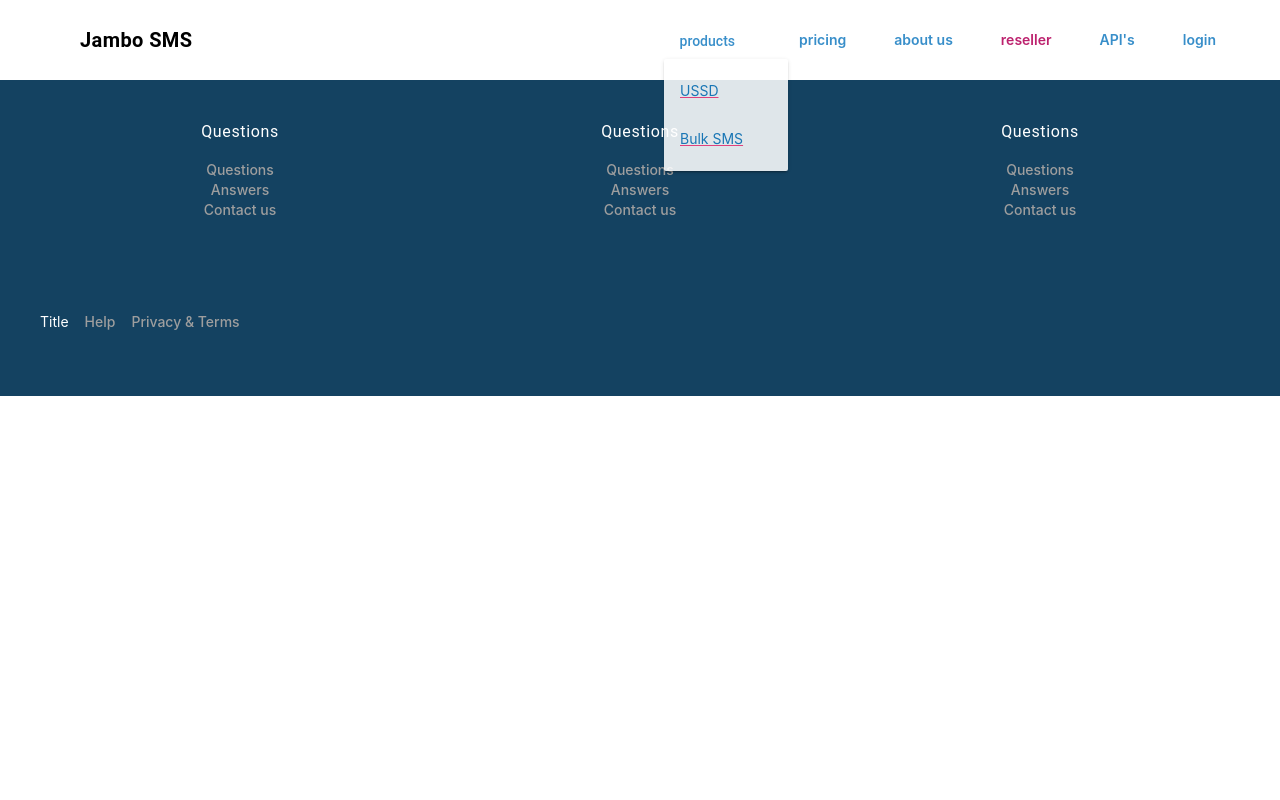
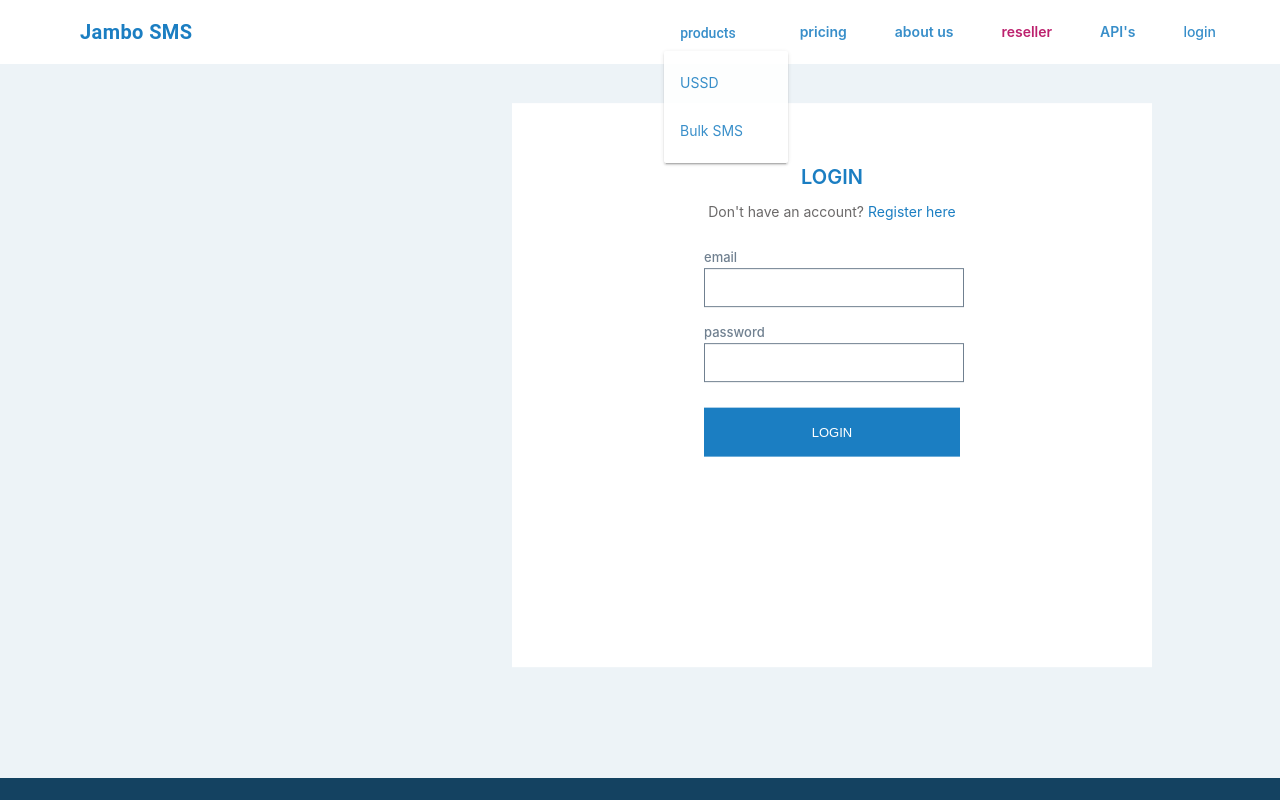
Before and after one commit to ElMonstro/marketing-app-frontend, a React (Create React App) app: page /auth in a window 1280 px wide. Both pictures are taken after a click on the button "products". Built offline with nearby package versions, Linux system fonts and the light colour scheme.

Commit message:
register implemented(buggy?)

```diff
--- a/package.json
+++ b/package.json
@@ -9,6 +9,7 @@
     "@testing-library/react": "^9.3.2",
     "@testing-library/user-event": "^7.1.2",
     "axios": "^0.19.2",
+    "cheers-alert": "^1.4.1",
     "formik": "^2.1.4",
     "material-design-lite": "^1.3.0",
     "node-sass": "^4.13.1",
--- a/src/services/authService.js
+++ b/src/services/authService.js
@@ -1,20 +1,23 @@
 import axios from 'axios';
-import baseUrl from './index';
+import baseUrl from './baseURL';
+import cheers from 'cheers-alert';
+import 'cheers-alert/src/cheers-alert.css';
 
 export default class AuthService {
-    API_KEY = process.env.API_KEY;
-    static async getAllcurrencies(){
-        const url = `${baseUrl()}/auth/register/`;
-        console.log('+'.repeat(10), url);
-        return axios(
-            {
-                method: 'post',
-                url: url,
-                data: {
 
-                }
-            }
-        )
+    static async registerUser(userDetails) {
+        try {
+            const url = `${baseUrl()}/auth/register/`;
+            const { email, phone, fullname: full_name, company, password, confirmPassword: confirmed_password, county } = userDetails;
+            const newUser = { email, phone, full_name, company, password, confirmed_password, county }
+            console.log('+++++++++', newUser);
+
+            const response = await axios.post(url, newUser);
+            return response;
+
+        } catch (error) {
+            console.log ('+++++++++kjhgfdfghuhgf', error.response.data);
+        }
 
     }
 }
--- a/src/services/baseURL.js
+++ b/src/services/baseURL.js
@@ -1,5 +1,5 @@
 const resolve_base_url = () => {
-    const base_url = 'jambo-sms-backend-staging.herokuapp.com/api/v1';
+    const base_url = 'https://jambo-sms-backend-staging.herokuapp.com/api/v1';
     return base_url;
 }
 export default resolve_base_url;
--- a/src/views/auth/index.js
+++ b/src/views/auth/index.js
@@ -18,26 +18,13 @@ export default class Auth extends Component {
     render () {
         const {loginActive} = this.state;
         return (
-            <div class="mdl-layout mdl-js-layout mdl-layout--fixed-header">
-            <header class="mdl-layout__header mdl-layout__header--transparent">
-                <div class="mdl-layout__header-row">
-                {/* <!-- Title --> */}
-                <span class="mdl-layout-title">Jambo SMS</span>
-                {/* <!-- Add spacer, to align navigation to the right --> */}
-                <div class="mdl-layout-spacer"></div>
-                {/* <!-- Navigation --> */}
-                <div></div>
-                </div>
-            </header>
-                    <main class="mdl-layout__content">
-
+            <div className="auth-page">
                 <div className="auth-container">
                     {loginActive ?
                         <LoginForm changeAuthActiveState={this.changeAuthActiveState} />
                             :
                         <RegisterForm changeAuthActiveState={this.changeAuthActiveState} />}
                 </div>
-                    </main>
             </div>
             )
         };
--- a/src/views/auth/index.scss
+++ b/src/views/auth/index.scss
@@ -1,13 +1,20 @@
-.mdl-layout__header .mdl-layout__header-row {
-    // background: #ffffff;
-    color: #1B7EC2;
-    height: 80px;
-    box-shadow: none !important;
+.auth-page {
+    height: 97%;
+    background: #edf3f7;
 }
 
 .auth-container {
         position: relative;
-        padding-top: 3%;
+        height: 70%;
         left: 40%;
         width: 50%;
+        background: #ffffff;
+        top: 45%;
+        transform: translate(0, -50%);
+        padding-top: 5%;
+
+        form{
+            position: relative;
+            width: 100%;
+        }
     }
--- a/src/views/auth/registerForm.js
+++ b/src/views/auth/registerForm.js
@@ -3,6 +3,7 @@ import { useFormik } from 'formik';
 
 import { yupRegObj } from './validation';
 import './register.scss';
+import AuthService from './../../services/authService';
 
 
 const RegisterForm = (props) => {
@@ -20,8 +21,11 @@ const RegisterForm = (props) => {
             confirmPassword: '',
             },
             validationSchema: yupRegObj,
-            onSubmit: values => {
-                // alert(JSON.stringify(values, null, 2));
+            onSubmit: async (values) => {
+                console.log('button clicked')
+                const response = await AuthService.registerUser(values);
+                console.log('+++++++response-data', response);
+                console.log('+++++++response', response.data);
             },
         });
 
--- a/src/views/homepage/index.js
+++ b/src/views/homepage/index.js
@@ -2,7 +2,8 @@ import React, { Component } from 'react';
 import { Switch, Route, Link } from 'react-router-dom';
 
 import UssdProductPage from './../../components/productsPages/ussd';
-import BulkSmsProductPage from './../../components/productsPages/bulksms.js'
+import BulkSmsProductPage from './../../components/productsPages/bulksms.js';
+import Auth from './../auth';
 
 export default class Homepage extends Component {
 
@@ -13,7 +14,7 @@ export default class Homepage extends Component {
             <header class="mdl-layout__header mdl-layout__header--transparent">
                 <div class="mdl-layout__header-row">
                 {/* <!-- Title --> */}
-                <span class="mdl-layout-title"><span style={{color: 'black', fontWeight: 700}}>Jambo SMS</span></span>
+                <span class="mdl-layout-title"><span style={{color: '#1B7EC2', fontWeight: 700}}>Jambo SMS</span></span>
                 {/* <!-- Add spacer, to align navigation to the right --> */}
                 <div class="mdl-layout-spacer"></div>
                 {/* <!-- Navigation --> */}
@@ -22,15 +23,15 @@ export default class Homepage extends Component {
                             <button id="demo-menu-lower-left" class="mdl-button mdl-js-button" style={{color: '#1B7EC2', fontWeight: 500, textTransform: 'lowercase'}} >Products</button>
                             <ul class="mdl-menu mdl-menu--bottom-left mdl-js-menu mdl-js-ripple-effect"
                                 for="demo-menu-lower-left">
-                                <li><Link to="/ussd"><span style={{color: '#1B7EC2',}} className="mdl-menu__item">USSD</span></Link></li>
-                                <li><Link to="/bulk-sms"><span style={{color: '#1B7EC2'}} className="mdl-menu__item">Bulk SMS</span></Link></li>
+                                <li><Link style={{textDecoration: 'none'}}  to="/ussd"><span style={{color: '#1B7EC2'}}  className="mdl-menu__item">USSD</span></Link></li>
+                                <li><Link style={{textDecoration: 'none'}}  to="/bulk-sms"><span  style={{color: '#1B7EC2'}} className="mdl-menu__item">Bulk SMS </span> </Link></li>
                             </ul>
                         </span>
                         <span style={{color: '#1B7EC2', fontWeight: 600}} className="nav-link mdl-navigation__link">pricing</span>
                         <span style={{color: '#1B7EC2', fontWeight: 600}} className="nav-link mdl-navigation__link">about us</span>
                         <span style={{color: '#B30059', fontWeight: 600}} className="nav-link mdl-navigation__link">reseller</span>
                         <span style={{color: '#1B7EC2', fontWeight: 600}} className="nav-link mdl-navigation__link">API's</span>
-                        <span style={{color: '#1B7EC2', fontWeight: 600}} className="nav-link mdl-navigation__link">login</span>
+                        <span style={{color: '#1B7EC2', fontWeight: 600}} className="nav-link mdl-navigation__link"><Link style={{textDecoration: 'none', color: '#1B7EC2'}} to="/auth">login</Link></span>
                     </nav>
                 <div></div>
                 </div>
@@ -42,6 +43,9 @@ export default class Homepage extends Component {
                         </Route>
                         <Route path="/bulk-sms">
                             <BulkSmsProductPage />
+                        </Route>
+                        <Route path="/auth">
+                            <Auth />
                         </Route>
                     </Switch>
 
--- a/src/views/homepage/index.scss
+++ b/src/views/homepage/index.scss
@@ -1,3 +1,7 @@
+.about .docs-navigation .about, .templates .docs-navigation .templates, .started .docs-navigation .started, .styles .docs-navigation .styles, .components .docs-navigation .components, .faq .docs-navigation .faq, .customize .docs-navigation .customize {
+    opacity: 1;
+    border-bottom-color: #18FFFF;
+}
 .app-icon {
     height: 20px;
     width: 20px;
```
Also changed, not shown: 1 other file (tests, documents, lock files or other folders). Lines whose indentation alone changed are shown as unchanged.
